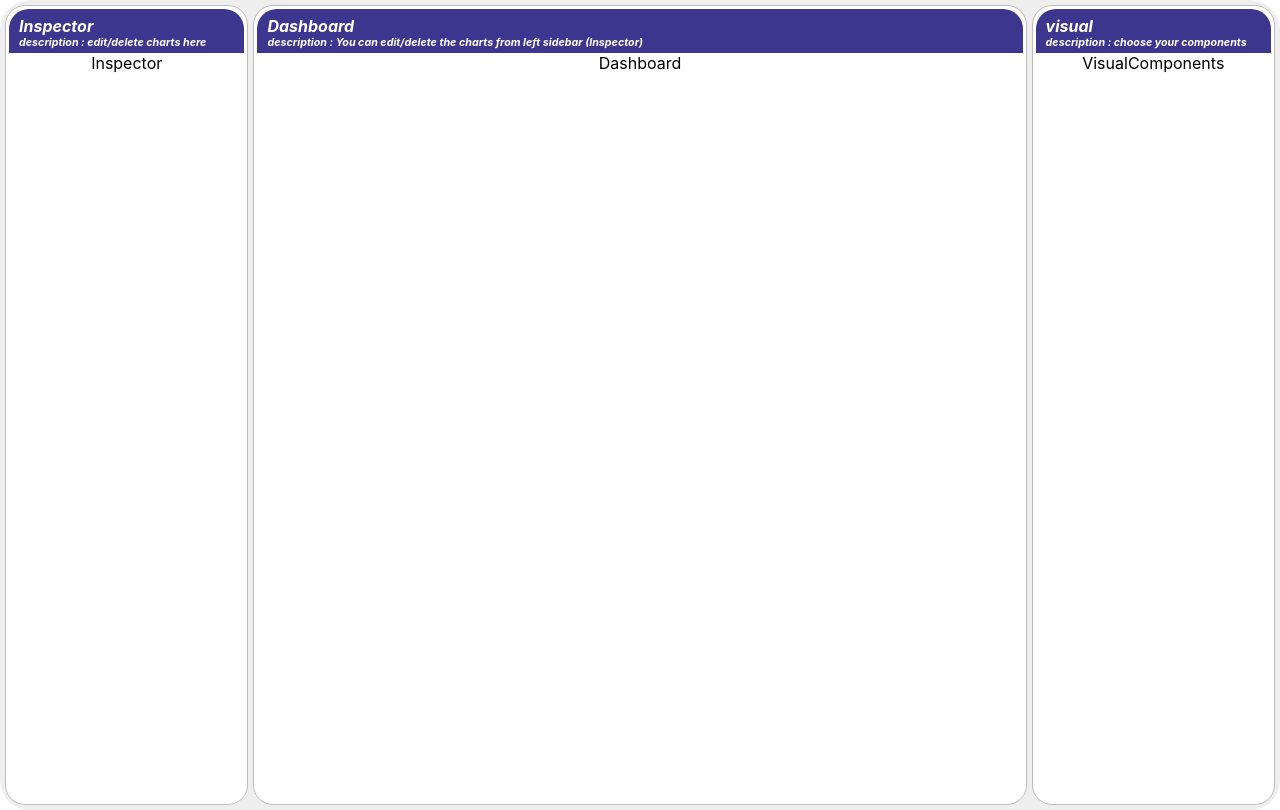
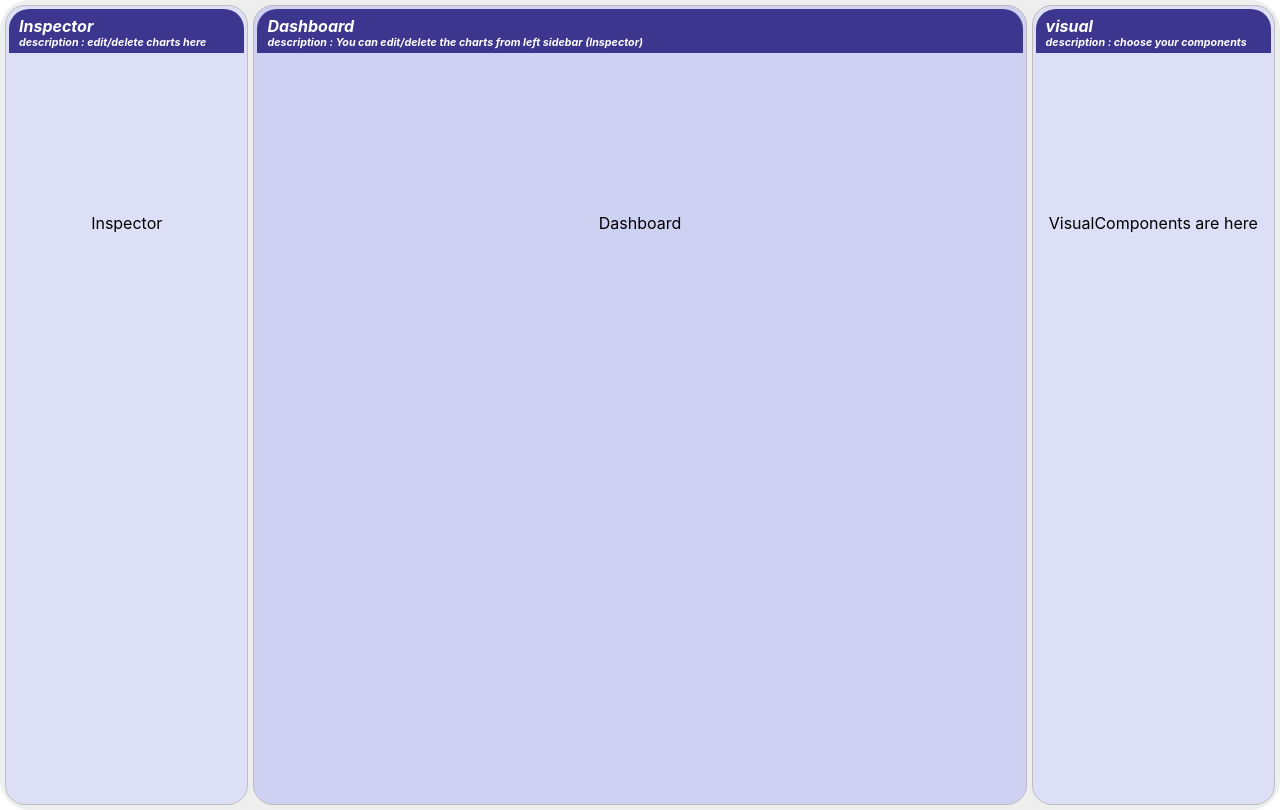
Before and after one commit to somayehdodangeh/RNS-Task, a React (Create React App) app: page / in a window 1280 px wide. Built offline with nearby package versions, Linux system fonts and the light colour scheme.

Commit message:
some css changed

```diff
--- a/src/components/Dashboard/Dashboard.css
+++ b/src/components/Dashboard/Dashboard.css
@@ -6,4 +6,5 @@
   align-items: center;
   border: 1px solid rgb(187, 187, 187);
   margin-left: 5px;
+  background-color: rgb(207, 209, 243);
 }
--- a/src/components/Inspector/Inspector.css
+++ b/src/components/Inspector/Inspector.css
@@ -7,4 +7,5 @@
   border-radius: 20px;
   align-items: center;
   border: 1px solid rgb(190, 190, 190);
+  background-color: rgb(221, 223, 246);
 }
--- a/src/components/VisualComponents/VisualComponents.css
+++ b/src/components/VisualComponents/VisualComponents.css
@@ -8,4 +8,5 @@
   align-items: center;
   border: 1px solid rgb(187, 187, 187);
   margin-left: 5px;
+  background-color: rgb(221, 223, 246);
 }
--- a/src/components/VisualComponents/VisualComponents.js
+++ b/src/components/VisualComponents/VisualComponents.js
@@ -6,7 +6,15 @@ const VisualComponents = () => {
   return (
     <div className="visualComponents">
       <Header children={"visual"} desc={"choose your components"} />
-      VisualComponents
+      <br />
+      <br />
+      <br />
+      <br />
+      <br />
+      <br />
+      <br />
+      <br />
+      VisualComponents are here
     </div>
   );
 };
```
Also changed, not shown: src/components/Dashboard/Dashboard.js (+8 -0 lines), src/components/Inspector/Inspector.js (+8 -0 lines).
